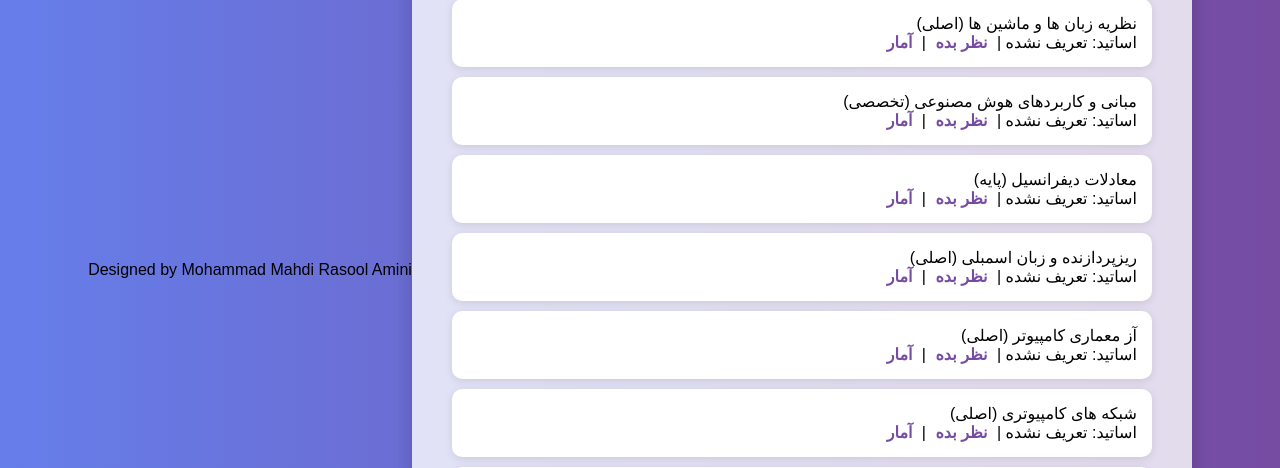
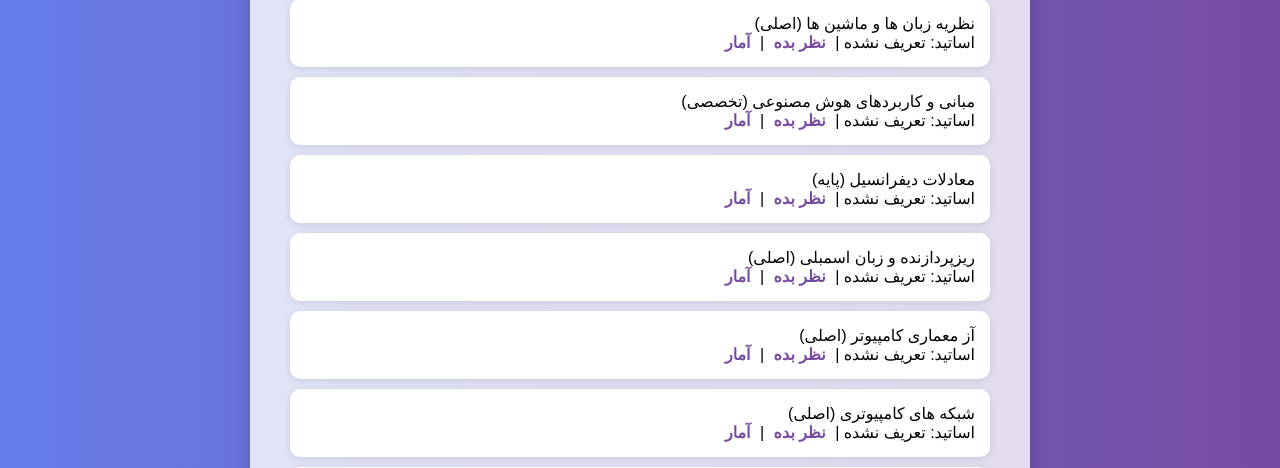
Before and after one commit to MahdiAmini12/University-Polling-System, a Flask app: page /courses in a window 1280 px wide. Shown: the part 1698-2166 px from the top of the page. Run offline with Flask 3, Linux system fonts and the light colour scheme; a user stored in the database is signed in; data comes from the database, SQL or seed files in the repository.

Commit message:
Update courses.html

```diff
--- a/templates/courses.html
+++ b/templates/courses.html
@@ -1,5 +1,43 @@
+<script type="text/javascript">
+        var gk_isXlsx = false;
+        var gk_xlsxFileLookup = {};
+        var gk_fileData = {};
+        function filledCell(cell) {
+          return cell !== '' && cell != null;
+        }
+        function loadFileData(filename) {
+        if (gk_isXlsx && gk_xlsxFileLookup[filename]) {
+            try {
+                var workbook = XLSX.read(gk_fileData[filename], { type: 'base64' });
+                var firstSheetName = workbook.SheetNames[0];
+                var worksheet = workbook.Sheets[firstSheetName];
 
-<!DOCTYPE html>
+                // Convert sheet to JSON to filter blank rows
+                var jsonData = XLSX.utils.sheet_to_json(worksheet, { header: 1, blankrows: false, defval: '' });
+                // Filter out blank rows (rows where all cells are empty, null, or undefined)
+                var filteredData = jsonData.filter(row => row.some(filledCell));
+
+                // Heuristic to find the header row by ignoring rows with fewer filled cells than the next row
+                var headerRowIndex = filteredData.findIndex((row, index) =>
+                  row.filter(filledCell).length >= filteredData[index + 1]?.filter(filledCell).length
+                );
+                // Fallback
+                if (headerRowIndex === -1 || headerRowIndex > 25) {
+                  headerRowIndex = 0;
+                }
+
+                // Convert filtered JSON back to CSV
+                var csv = XLSX.utils.aoa_to_sheet(filteredData.slice(headerRowIndex)); // Create a new sheet from filtered array of arrays
+                csv = XLSX.utils.sheet_to_csv(csv, { header: 1 });
+                return csv;
+            } catch (e) {
+                console.error(e);
+                return "";
+            }
+        }
+        return gk_fileData[filename] || "";
+        }
+        </script><!DOCTYPE html>
 <html lang="fa" dir="rtl">
 <head>
   <meta charset="UTF-8">
@@ -14,6 +52,7 @@
       align-items: center;
       justify-content: center;
       min-height: 100vh;
+      flex-direction: column;
     }
 
     .card {
@@ -80,6 +119,14 @@
       background: #5a3d91;
     }
 
+    .footer {
+      font-family: 'Vazirmatn', sans-serif;
+      font-weight: 700;
+      font-size: 14px;
+      color: #ffffff;
+      text-shadow: 0 2px 4px rgba(0, 0, 0, 0.3);
+      letter-spacing: 1px;
+    }
   </style>
 </head>
 <body>
```
